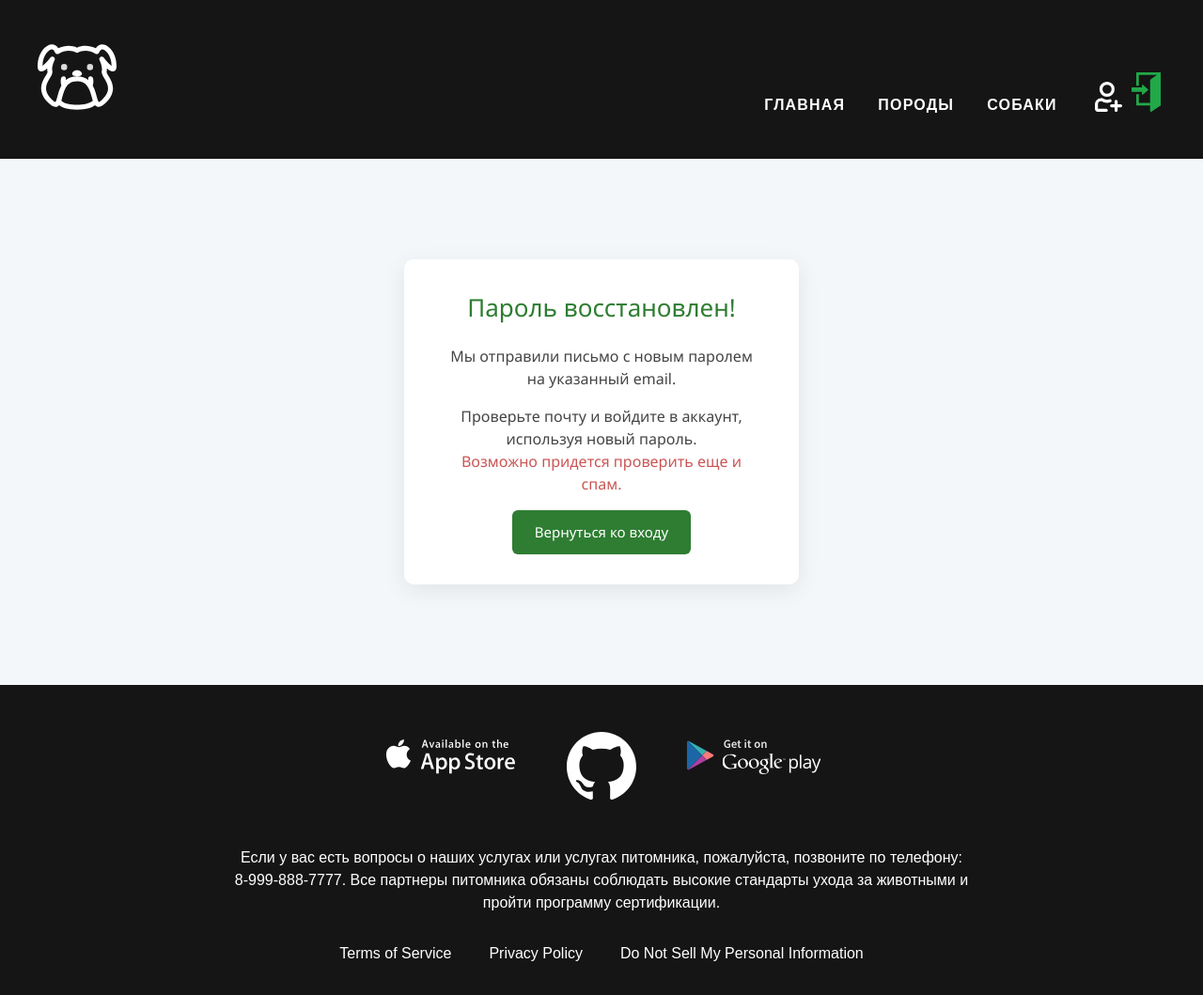
After one commit to COD-e-x/django-academy-web, a Django app: page /users/reset-password-success/ in a window 1280 px wide. The commit adds this page. Shown: the whole page at 94% size. Run offline with Django 5.2, Linux system fonts and the light colour scheme.

Commit message:
Added password reset logic with email notifications

```diff
--- a/kennel/users/static/users/css/users-styles.css
+++ b/kennel/users/static/users/css/users-styles.css
@@ -75,7 +75,6 @@
     margin: 0;
 }
 
-/*ссылка на изменения*/
 .user-profile__group-links {
     display: flex;
     flex-direction: column;
@@ -100,3 +99,84 @@
     letter-spacing: 1.2px;
 
 }
+
+/* ссылка на сброс пароля на входе */
+.login-form__reset-password-block {
+    display: flex;
+    justify-content: space-between;
+}
+
+.login-form__reset-password-text {
+    color: #7e7979;
+    font-weight: 700;
+    position: relative;
+    letter-spacing: 1.2px;
+}
+
+.login-form__reset-password-text:hover {
+    color: #151515;
+    transition: all 0.5s;
+}
+
+.login-form__reset-password-text:after {
+    content: '';
+    position: absolute;
+    height: 2px;
+    background-color: #165cc6;
+    bottom: 0;
+    left: 50%;
+    width: 0;
+    transition: all 0.3s;
+}
+
+.login-form__reset-password-text:hover::after {
+    width: 100%;
+    left: 0;
+}
+
+/* шаблон успешного изменения пароля */
+.password-reset-success-page {
+    display: flex;
+    justify-content: center;
+    align-items: center;
+    height: 70vh;
+    background-color: #f4f7fa;
+}
+
+.password-reset-success-box {
+    text-align: center;
+    background-color: #ffffff;
+    padding: 32px 40px;
+    border-radius: 10px;
+    box-shadow: 0 6px 24px rgba(0, 0, 0, 0.08);
+    max-width: 420px;
+    width: 100%;
+}
+
+.password-reset-success-title {
+    font-size: 26px;
+    color: #2e7d32;
+    margin-bottom: 20px;
+}
+
+.password-reset-success-text {
+    font-size: 16px;
+    color: #444;
+    margin-bottom: 16px;
+}
+
+.password-reset-success-button {
+    display: inline-block;
+    padding: 12px 24px;
+    background-color: #2e7d32;
+    color: #ffffff;
+    text-decoration: none;
+    border-radius: 6px;
+    font-size: 15px;
+    font-weight: 500;
+    transition: background-color 0.3s ease;
+}
+
+.password-reset-success-button:hover {
+    background-color: #27672c;
+}
--- a/kennel/users/templates/users/profile.html
+++ b/kennel/users/templates/users/profile.html
@@ -58,7 +58,7 @@
             </a>
 
             <a class="user-link"
-               hx-get="{% url 'users:password_change' %}"
+               hx-get="{% url 'users:password-change' %}"
                hx-target="#user-update"
                hx-swap="innerHTML"
             >
--- /dev/null
+++ b/kennel/users/templates/users/reset-password-success.html
@@ -0,0 +1,16 @@
+{% extends 'base.html' %}
+
+{% block content %}
+<section class="password-reset-success-page">
+    <div class="password-reset-success-box">
+        <h1 class="password-reset-success-title">Пароль восстановлен!</h1>
+        <p class="password-reset-success-text">Мы отправили письмо с новым паролем на указанный email.</p>
+        <p class="password-reset-success-text">Проверьте почту и войдите в аккаунт, используя новый пароль.<br>
+          <span style="color: #ca5555">
+            Возможно придется проверить еще и спам.
+          </span>
+        </p>
+        <a href="{% url 'users:login' %}" class="password-reset-success-button">Вернуться ко входу</a>
+    </div>
+</section>
+{% endblock %}
--- a/kennel/users/templates/users/user_includes/password_change.html
+++ b/kennel/users/templates/users/user_includes/password-change.html
@@ -2,7 +2,7 @@
 <form id="user-update-form"
       class="form"
       method="post"
-      hx-post="{% url 'users:password_change' %}"
+      hx-post="{% url 'users:password-change' %}"
       hx-swap="outerHTML"
 >
   <div class=" form__title">
--- a/kennel/users/urls.py
+++ b/kennel/users/urls.py
@@ -12,6 +12,12 @@ urlpatterns = [
     path("register/", views.user_register, name="register"),
     path("profile/", views.user_profile, name="profile"),
     path("profile/update/", views.user_update, name="update"),
-    path("profile/password_change/", views.password_change, name="password_change"),
+    path("profile/password-change/", views.password_change, name="password-change"),
+    path("reset-password/", views.reset_password, name="reset-password"),
+    path(
+        "reset-password-success/",
+        views.reset_password_success,
+        name="reset-password-success",
+    ),
     path("logout/", views.user_logout, name="logout"),
 ]
--- a/kennel/users/validators.py
+++ b/kennel/users/validators.py
@@ -18,7 +18,7 @@ class PasswordValidator:
 
 
 class PhoneNumberValidator:
-    """Валидация номера телефона для стран СНГ."""
+    """Валидация номера телефона."""
 
     @staticmethod
     def validate_phone(phone):
@@ -36,7 +36,7 @@ class PhoneNumberValidator:
 
 
 class TelegramUsernameValidator:
-    """Валидация имени пользователя для Telegram."""
+    """Валидация имени пользователя Telegram."""
 
     @staticmethod
     def validate_telegram(telegram):
--- a/kennel/users/views.py
+++ b/kennel/users/views.py
@@ -1,4 +1,6 @@
 import os
+import random
+import string
 
 from django.http import HttpResponse
 from django.shortcuts import render, redirect
@@ -8,13 +10,20 @@ from django.contrib.auth import (
     logout,
     update_session_auth_hash,
 )
+
 from django.contrib.auth.decorators import login_required
 
+from .models import User
 from .forms import (
     UserRegisterForm,
     UserLoginForm,
     UserUpdateForm,
     UserPasswordChangeForm,
+    UserEmailForm,
+)
+from .services import (
+    send_new_password,
+    send_register_email,
 )
 
 
@@ -29,6 +38,7 @@ def user_register(request):
             new_user = form.save(commit=False)
             new_user.set_password(form.cleaned_data["password"])
             new_user.save()
+            send_register_email(new_user.email)
             return redirect("users:login")
     context = {
         "form": form,
@@ -141,7 +151,7 @@ def password_change(request):
     }
     return render(
         request,
-        "users/user_includes/password_change.html",
+        "users/user_includes/password-change.html",
         context,
     )
 
@@ -153,3 +163,36 @@ def user_logout(request):
     """
     logout(request)
     return redirect("dogs:index")
+
+
+def reset_password_success(request):
+    return render(
+        request,
+        "users/reset-password-success.html",
+    )
+
+
+def reset_password(request):
+    form = UserEmailForm(request.POST or None)
+    if request.method == "POST":
+        if form.is_valid():
+            email = form.cleaned_data["email"]
+            user = User.objects.get(email=email)
+            new_password = "".join(
+                random.sample((string.ascii_letters + string.digits), 12)
+            )
+            user.set_password(new_password)
+            user.save()
+            send_new_password(user.email, new_password)
+            if "HX-Request" in request.headers:
+                response = HttpResponse()
+                response["HX-Redirect"] = "/users/reset-password-success"
+                return response
+    context = {
+        "form": form,
+    }
+    return render(
+        request,
+        "users/reset-password.html",
+        context,
+    )
```
Also changed, not shown: kennel/users/forms.py (+17 -1 lines), kennel/users/templates/users/login.html (+26 -0 lines), kennel/users/templates/users/reset-password.html (added, +35 -0 lines).
